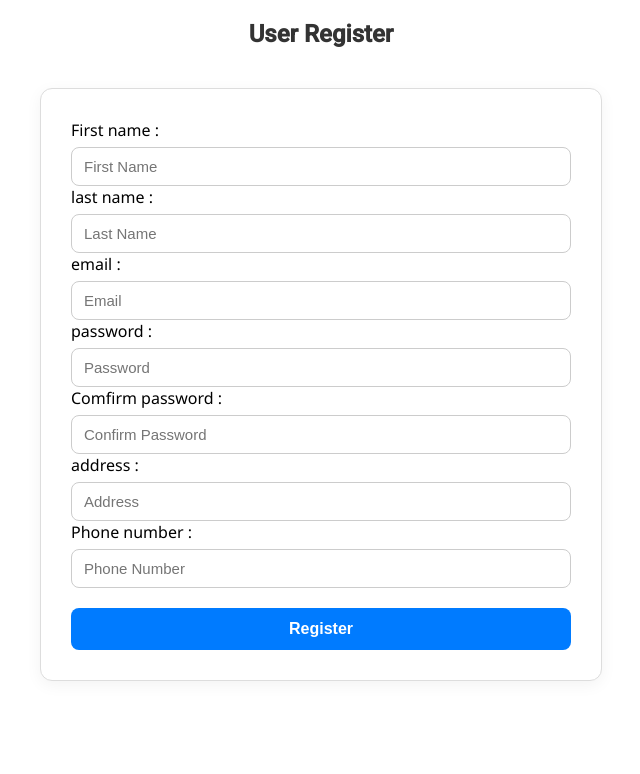
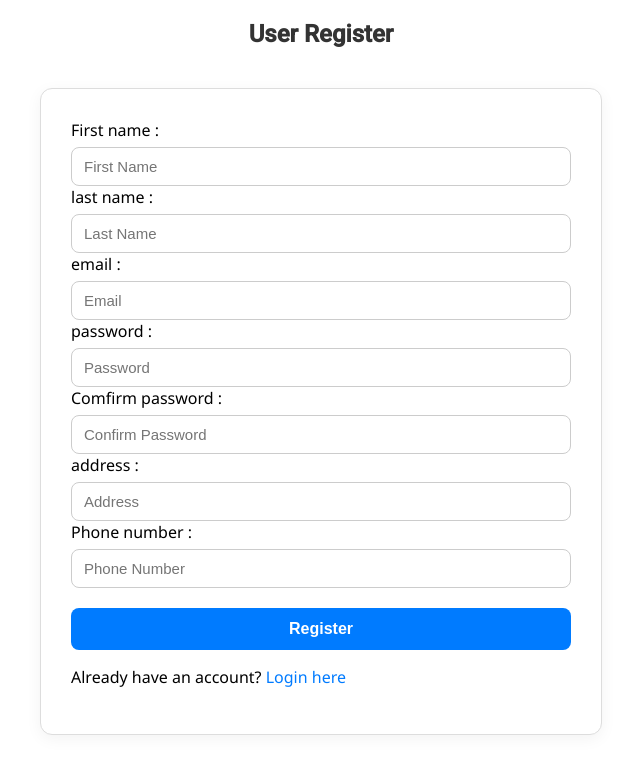
Before and after one commit to ROSHANSURADKAR/User-Rating-app, an Angular app: page /register in a window 1280 px wide. Shown: the top 774 px of the page, without its empty margins (319-959 px from the left). Built offline with nearby package versions, Linux system fonts and the light colour scheme.

Commit message:
minar changes

```diff
--- a/src/app/admin-register/admin-register.component.html
+++ b/src/app/admin-register/admin-register.component.html
@@ -10,6 +10,8 @@
 <input [(ngModel)]="confirm_password" name="confirm_password" type="password" placeholder="Confirm Password" required>
 
     <button (click)="registerAdmin()">Register</button>
+
+
   </div>
 
   <div *ngIf="showOtpBox">
@@ -22,6 +24,6 @@
 
 
   <div>
-   <p>Already have an account?<a routerLink="/admin-Login">login</a></p>
+   <p>Already have an account?<a (click)="goToadminRegister()">Login here</a></p>
   </div>
 </div>
--- a/src/app/admin-register/admin-register.component.ts
+++ b/src/app/admin-register/admin-register.component.ts
@@ -50,5 +50,7 @@ this.apiService.verifyOtp(this.email,this.otp).subscribe(
       }
     );
   }
-
+   goToadminRegister() {
+    this.router.navigate(['/admin-login']);
+  }
 }
--- a/src/app/register/register.component.css
+++ b/src/app/register/register.component.css
@@ -64,7 +64,11 @@ button:hover {
   border-radius: 12px;
   background-color: #fafafa;
 }
-
+ a {
+  color: #007bff;
+  text-decoration: none;
+  cursor: pointer;
+}
 .otp-section input {
   margin: 10px 0;
   padding: 10px;
--- a/src/app/register/register.component.html
+++ b/src/app/register/register.component.html
@@ -8,6 +8,7 @@
   address :<input [(ngModel)]="user.address" name="address" placeholder="Address">
   Phone number :<input [(ngModel)]="user.phone_number" name="phone_number" placeholder="Phone Number">
   <button type="submit">Register</button>
+   <p>Already have an account? <a (click)="goToLogin()">Login here</a></p>
 </form>
 
 <div *ngIf="otpSent">
```
